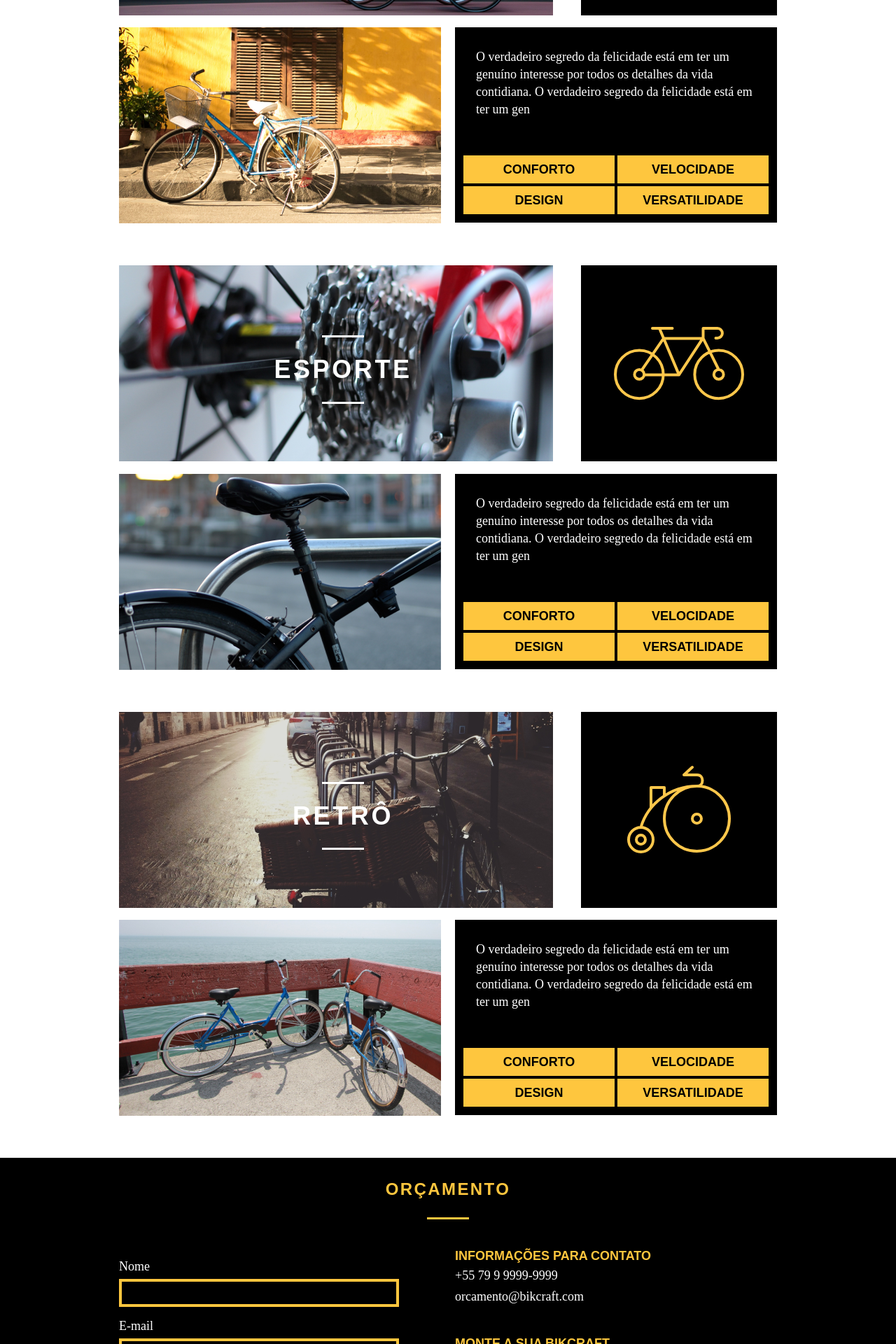
After one commit to MarceloNascc/Web-Design-Bikcraft, a PHP site: page /products.html in a window 1280 px wide. The commit adds this page. Shown: the part 560-2480 px from the top of the page at 70% size. Run offline with PHP 8.4, Linux system fonts and the light colour scheme.

Commit message:
página de produtos

```diff
--- a/css/about.css
+++ b/css/about.css
@@ -1,5 +1,6 @@
 section.about-introduction {
   background: url("../img/bg-sobre.png") no-repeat center;
+  background-size: cover;
 }
 
 .mission {
--- /dev/null
+++ b/css/products.css
@@ -0,0 +1,164 @@
+section.products-introduction {
+  background: url("../img/bg-produtos.png") no-repeat center;
+  background-size: cover;
+}
+
+section.product {
+  padding-top: 60px;
+}
+
+section.product h2 {
+  font-size: 36px;
+  text-transform: uppercase;
+  letter-spacing: .1em;
+  font-weight: bold;
+  color: #FFFFFF;
+
+  position: relative;
+  top: -180px;
+  text-align: center;
+
+  margin-bottom: -80px;
+}
+section.product h2::before {
+  content: "";
+  display: block;
+  width: 60px;
+  height: 3px;
+  background-color: #FFFFFF;
+  margin: 0px auto 25px;
+}
+
+section.product h2::after {
+  content: "";
+  display: block;
+  width: 60px;
+  height: 3px;
+  background-color: #FFFFFF;
+  margin: 25px auto 0px;
+}
+
+div.icon {
+  background-color: #000000;
+  padding: 70px 0px;
+}
+
+div.icon img {
+  margin: auto;
+}
+
+div.info {
+  background-color: #000000;
+  padding: 10px;
+}
+
+div.info p {
+  color: #FFFFFF;
+  font-size: 18px;
+  line-height: 25px;
+  height: 131px;
+  margin: 20px;
+}
+
+div.info ul li {
+  background-color: #FEC63E;
+  border: 2px solid #000000;
+  text-transform: uppercase;
+  font-size: 18px;
+  font-weight: bold;
+  line-height: 40px;
+  float: left;
+  width: 220px;
+  text-align: center;
+}
+
+.budget {
+  margin-top: 60px;
+  padding: 30px 0px;
+  background-color: #000000;
+  color: #FFFFFF;
+}
+
+.budget h2 {
+  color: #FEC63E;
+}
+
+.budget .subtitle::after {
+  background-color: #FEC63E;
+}
+
+.form {
+  padding-right: 60px;
+}
+
+.form label {
+  display: block;
+  margin: 15px 0px 5px;
+  font-family: "Amaranth", "Times New Roman", serif;
+  font-size: 18px;
+  line-height: 25px;
+}
+
+.form input, textarea {
+  display: block;
+  width: 100%;
+  background-color: #000000;
+  border: 4px solid #FEC63E;
+  color: #FFFFFF;
+  font-family: "Amaranth", "Times New Roman", serif;
+}
+
+.form input {
+  height: 40px;
+}
+
+.form button {
+  width: 140px;
+  height: 40px;
+  margin-top: 20px;
+  background-color: #000000;
+  border: 4px solid #FEC63E;
+  color: #FEC63E;
+}
+
+.form button:hover {
+  cursor: pointer;
+  border-color: #FFFFFF;
+  color: #FFFFFF;
+}
+
+.datas h3 {
+  font-size: 18px;
+  line-height: 25px;
+  text-transform: uppercase;
+  color: #FEC63E;
+  font-weight: bold;
+}
+
+.datas span {
+  display: block;
+  font-size: 18px;
+  font-family: "Amaranth", "Times New Roman", serif;
+  line-height: 30px;
+}
+
+div.datas span#last {
+  margin-bottom: 40px;
+}
+
+div.datas ul {
+  padding-right: 60px;
+}
+
+div.datas ul li {
+  font-size: 18px;
+  font-family: "Amaranth", "Times New Roman", serif;
+  background-color: #1d1d1d;
+  padding: 20px 10px;
+  margin-bottom: 4px;
+}
+
+div.datas p {
+  font-size: 18px;
+  margin: 20px 0px 10px;
+}
--- a/css/style.css
+++ b/css/style.css
@@ -170,7 +170,6 @@ blockquote.external-quote cite {
   margin-top: 82px;
   text-align: center;
   color: #FFFFFF;
-  background-size: cover;
 }
 
 section.internal-introduction h1 {
@@ -265,7 +264,7 @@ section.internal-introduction p {
 
 /* quality */
 .quality {
-  margin-top: 60px;
+  margin: 60px auto;
 }
 
 .quality::after {
@@ -296,7 +295,6 @@ section.internal-introduction p {
 .breaking {
   clear: both;
   padding-top: 40px;
-  margin-top: 60px;
   height: 220px;
   background: url("../img/bg-footer.png") no-repeat center;
   background-size: cover;
--- /dev/null
+++ b/products.html
@@ -0,0 +1,188 @@
+<!DOCTYPE html>
+<html lang="pt-br">
+
+<head>
+  <meta charset="UTF-8">
+  <title>Bikcraft - Produtos</title>
+  <link rel="stylesheet" href="css/normalize.css">
+  <link rel="stylesheet" href="css/reset.css">
+  <link rel="stylesheet" href="css/grid.css">
+  <link rel="stylesheet" href="css/style.css">
+  <link rel="stylesheet" href="css/products.css">
+</head>
+
+<body>
+  <header class="header">
+    <div class="container">
+      <a href="index.html" class="grid-2">
+        <img src="img/bikcraft.svg" alt="Logo marca da Bikcraft">
+      </a>
+
+      <nav class="header-menu grid-14">
+        <ul>
+          <li><a href="about.html">Sobre</a></li>
+          <li><a class="is-active" href="products.html">Produtos</a></li>
+          <li><a href="portfolio.html">Portfolio</a></li>
+          <li><a href="contato.html">Contato</a></li>
+        </ul>
+      </nav>
+    </div>
+  </header>
+
+  <section class="internal-introduction products-introduction">
+    <div class="container">
+      <h1>Produtos</h1>
+      <p>Conheça todos os nossos produtos</p>
+    </div>
+  </section>
+
+  <section class="product container">
+    <div class="grid-11">
+      <img src="img/products/bikcraft-passeio-1.png" alt="modelo 1 de bicicleta para passeios">
+      <h2>Passeio</h2>
+    </div>
+    <div class="icon grid-5">
+      <img src="img/products/passeio.svg" alt="icone de bicicleta para passeios">
+    </div>
+    <div class="grid-8">
+      <img src="img/products/bikcraft-passeio-2.png" alt="modelo 2 de bicicleta para passeios">
+    </div>
+    <div class="info grid-8">
+      <p>O verdadeiro segredo da felicidade está em ter um genuíno interesse por todos os detalhes da vida contidiana. O verdadeiro segredo da felicidade está em ter um gen</p>
+      <ul>
+        <li>Conforto</li>
+        <li>Velocidade</li>
+        <li>Design</li>
+        <li>Versatilidade</li>
+      </ul>
+    </div>
+  </section>
+
+  <section class="product container">
+    <div class="grid-11">
+      <img src="img/products/bikcraft-esporte-1.png" alt="modelo 1 de bicicleta para esportes">
+      <h2>Esporte</h2>
+    </div>
+    <div class="icon grid-5">
+      <img src="img/products/esporte.svg" alt="icone de bicicleta para esportes">
+    </div>
+    <div class="grid-8">
+      <img src="img/products/bikcraft-esporte-2.png" alt="modelo 2 de bicicleta para esportes">
+    </div>
+    <div class="info grid-8">
+      <p>O verdadeiro segredo da felicidade está em ter um genuíno interesse por todos os detalhes da vida contidiana. O verdadeiro segredo da felicidade está em ter um gen</p>
+      <ul>
+        <li>Conforto</li>
+        <li>Velocidade</li>
+        <li>Design</li>
+        <li>Versatilidade</li>
+      </ul>
+    </div>
+  </section>
+
+  <section class="product container">
+    <div class="grid-11">
+      <img src="img/products/bikcraft-retro-1.png" alt="modelo 1 de bicicleta retrô">
+      <h2>Retrô</h2>
+    </div>
+    <div class="icon grid-5">
+      <img src="img/products/retro.svg" alt="icone de bicicleta retrô">
+    </div>
+    <div class="grid-8">
+      <img src="img/products/bikcraft-retro-2.png" alt="modelo 2 de bicicleta retrô">
+    </div>
+    <div class="info grid-8">
+      <p>O verdadeiro segredo da felicidade está em ter um genuíno interesse por todos os detalhes da vida contidiana. O verdadeiro segredo da felicidade está em ter um gen</p>
+      <ul>
+        <li>Conforto</li>
+        <li>Velocidade</li>
+        <li>Design</li>
+        <li>Versatilidade</li>
+      </ul>
+    </div>
+  </section>
+
+  <section class="budget">
+    <div class="container">
+      <h2 class="subtitle">Orçamento</h2>
+      <form id="budget-form" class="form grid-8">
+        <label for="name">Nome</label>
+        <input type="text" name="name" id="name">
+
+        <label for="email">E-mail</label>
+        <input type="email" name="email" id="email">
+
+        <label for="phone">Telefone</label>
+        <input type="text" name="phone" id="phone">
+
+        <label for="message">Mensagem</label>
+        <textarea name="message" id="message" cols="30" rows="10"></textarea>
+
+        <button type="submit">ENVIAR</button>
+      </form>
+
+      <div class="datas grid-8">
+        <h3>Informações para contato</h3>
+        <span>+55 79 9 9999-9999</span>
+        <span id="last">orcamento@bikcraft.com</span>
+
+        <h3>Monte a sua Bikcraft</h3>
+        <p>Escolha as especificações</p>
+        <ul>
+          <li>- Cores</li>
+          <li>- Estilo</li>
+          <li>- Acessórios</li>
+          <li>- Medidas</li>
+          <li>- E Outros</li>
+        </ul>
+      </div>
+    </div>
+  </section>
+
+  <section class="breaking">
+    <blockquote class="external-quote container">
+      <p>“O verdadeiro segredo da felicidade está em ter um genuíno interesse por todos os detalhes da vida contidiana”
+      </p>
+      <cite>WILLIAM MORRIS</cite>
+    </blockquote>
+  </section>
+
+  <footer>
+    <div class="footer">
+      <div class="container">
+        <div id="history" class="grid-8">
+          <h3>Nossa História</h3>
+          <p>O verdadeiro segredo da felicidade está em ter um genuíno interesse por todos os detalhes da vida
+            contidiana. O verdadeiro segredo da felicidade está em ter um gen</p>
+        </div>
+
+        <div class="grid-4">
+          <h3>Contato</h3>
+          <ul>
+            <li class="paragraph">- 79 9 9999-9999</li>
+            <li class="paragraph">- contato@bikcraft.com</li>
+            <li class="paragraph">- Lagarto - SE</li>
+          </ul>
+        </div>
+
+        <div id="social-networks" class="grid-4">
+          <h3>Redes sociais</h3>
+          <ul>
+            <li><a href="http://www.facebook.com" target="_blank"><img src="img/social-networks/facebook.svg"
+                  alt="facebook" title="facebook"></a></li>
+            <li><a href="http://www.instagram.com" target="_blank"><img src="img/social-networks/instagram.svg"
+                  alt="instagram" title="instagram"></a></li>
+            <li><a href="http://www.twitter.com" target="_blank"><img src="img/social-networks/twitter.svg"
+                  alt="twitter" title="twitter"></a></li>
+          </ul>
+        </div>
+      </div>
+    </div>
+
+    <div id="copy" class="container">
+      <p class="grid-16">Bikcraft 2019 - Alguns direitos reservados</p>
+    </div>
+  </footer>
+</body>
+
+</html>
```
